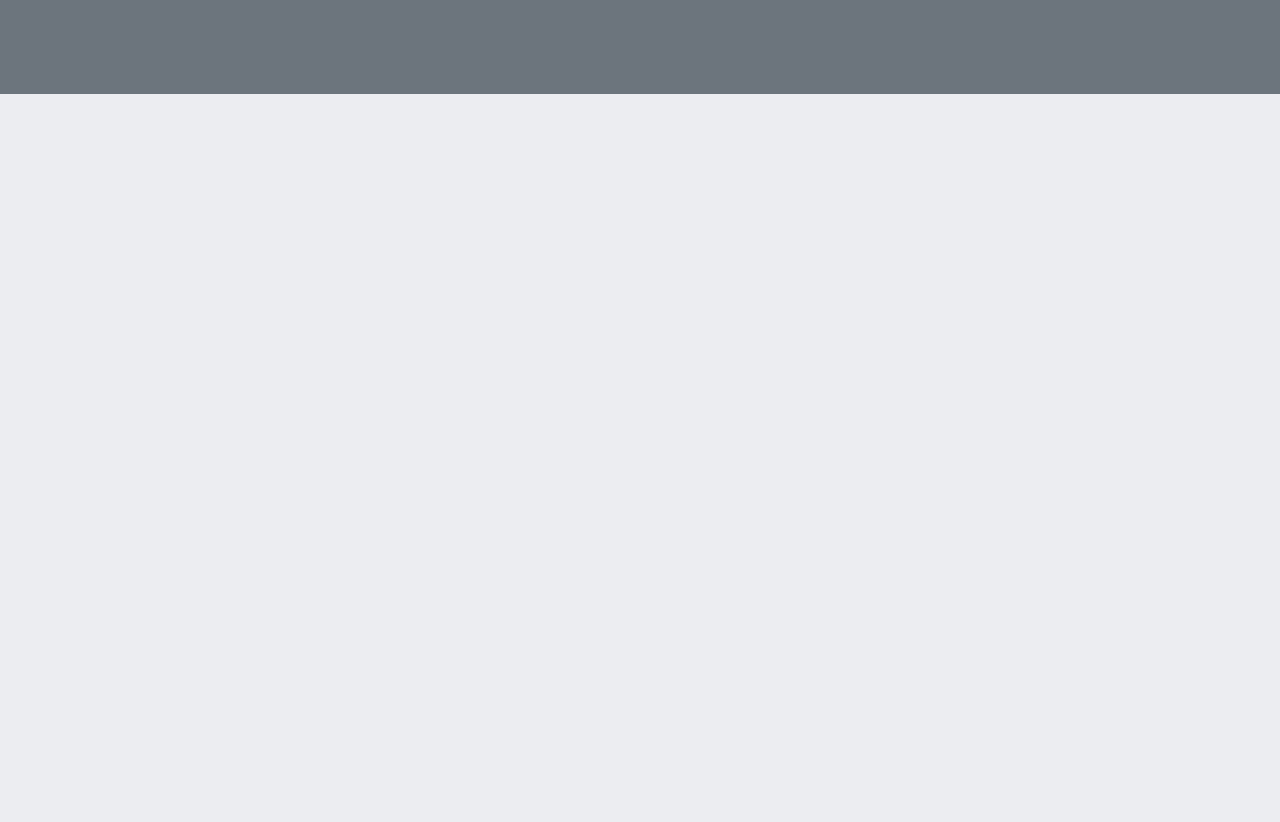
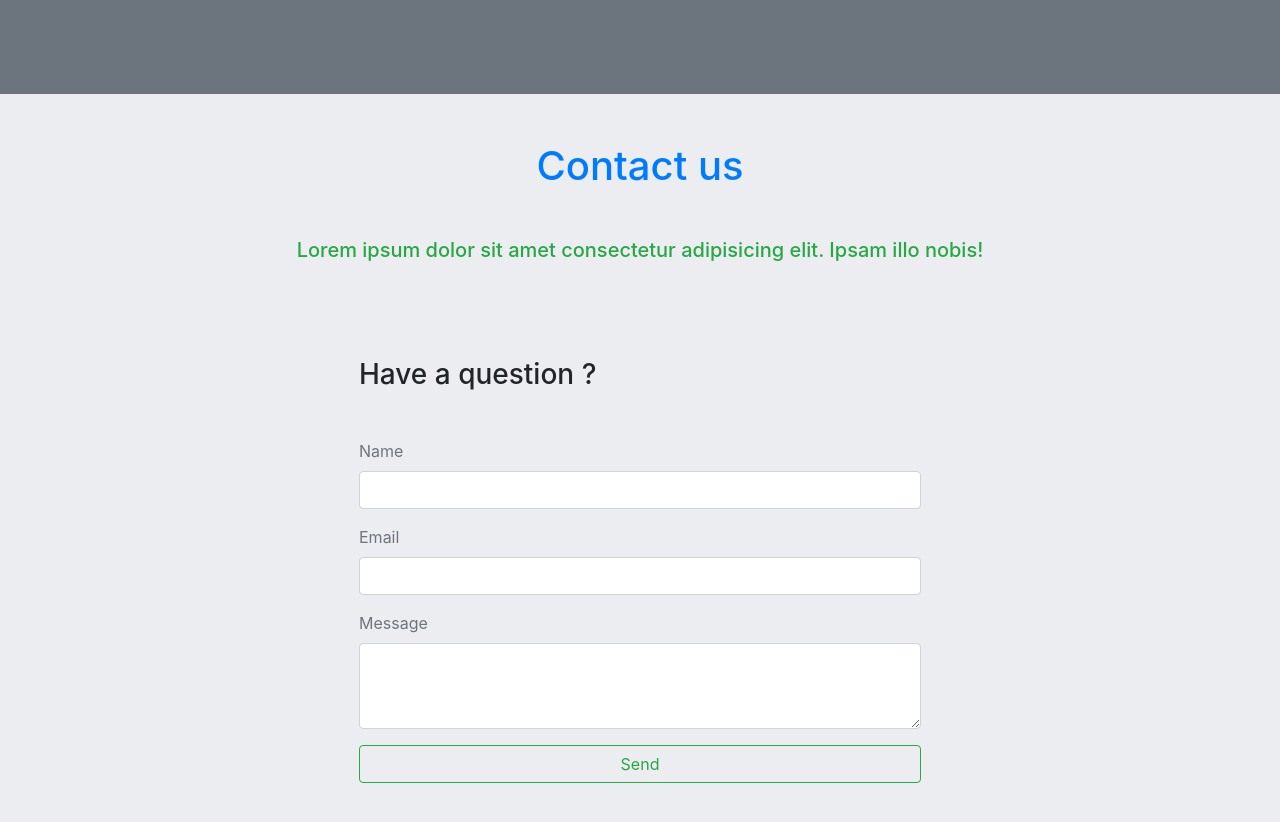
Before and after one commit to Ashkan811/Napster-Template, a plain HTML site: page index.html in a window 1280 px wide. Shown: the part 3283-4105 px from the top of the page. Before the commit the page ends 3377 px from the top, so only its background shows below. Drawn offline with nearby package versions, Linux system fonts and the light colour scheme.

Commit message:
Contact us

```diff
--- a/index.html
+++ b/index.html
@@ -402,6 +402,39 @@
       </div>
     </section>
     <!--/Lyrics-->
+    <!--Contact us-->
+    <section class="p-5">
+      <div class="container-fluid">
+        <div class="text-center">
+          <h1 class="text-primary">Contact us</h1>
+          <h5 class="text-success my-5">
+            Lorem ipsum dolor sit amet consectetur adipisicing elit. Ipsam illo
+            nobis!
+          </h5>
+        </div>
+        <div class="row justify-content-center">
+          <div class="col-lg-6">
+            <h3 class="text-secongary my-5">Have a question ?</h3>
+            <form action="" class="text-muted">
+              <div class="form-group">
+                <label for="name">Name</label>
+                <input class="form-control" id="name" type="text">
+              </div>
+              <div class="form-group">
+                <label for="email">Email</label>
+                <input class="form-control" id="email" type="text">
+              </div>
+              <div class="form-group">
+                <label for="message">Message</label>
+                <textarea class="form-control" name="" id="message" cols="30" rows="3"></textarea>
+              </div>
+              <button class="btn btn-outline-success btn-block">Send</button>
+            </form>
+          </div>
+        </div>
+      </div>
+    </section>
+    <!--/Contact us-->
     <script src="https://code.jquery.com/jquery-3.3.1.slim.min.js"></script>
     <script src="https://cdnjs.cloudflare.com/ajax/libs/popper.js/1.14.7/umd/popper.min.js"></script>
     <script src="https://stackpath.bootstrapcdn.com/bootstrap/4.3.1/js/bootstrap.min.js"></script>
```
